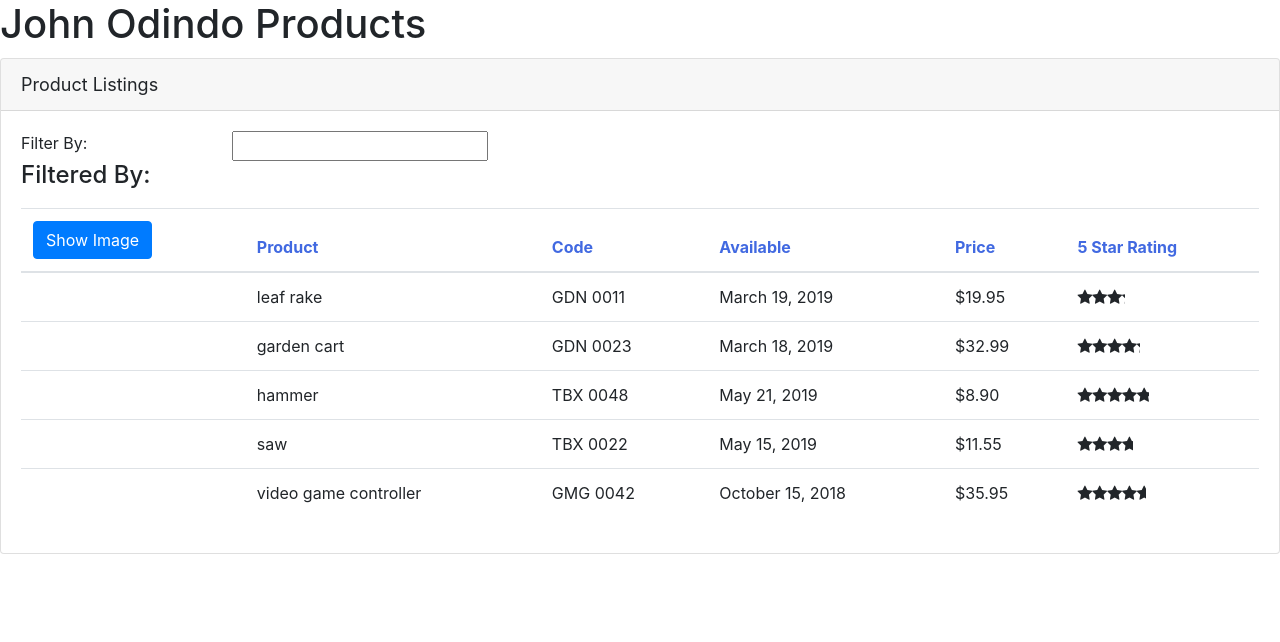
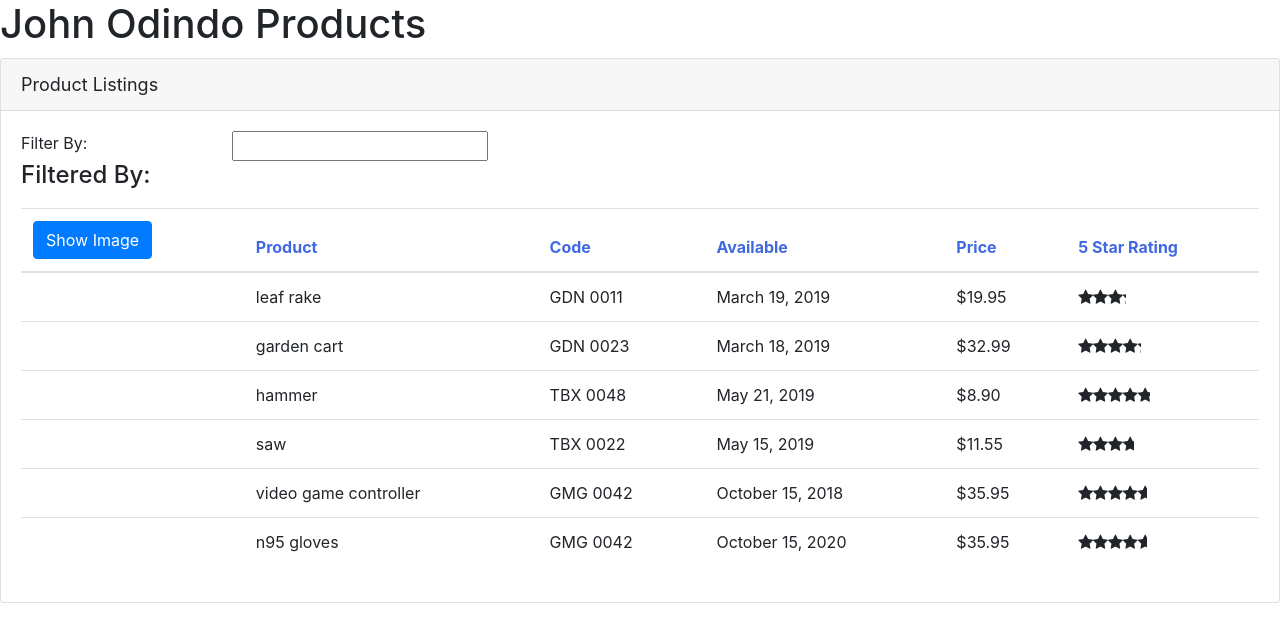
Before and after one commit to johnteoduzl/MyFirstAngularApplication, an Angular app in the folder APM/: page / in a window 1280 px wide. Shown: the top 642 px of the page. Built offline with nearby package versions, Linux system fonts and the light colour scheme.

Commit message:
Update product.service.ts

```diff
--- a/APM/src/app/products/product.service.ts
+++ b/APM/src/app/products/product.service.ts
@@ -56,6 +56,16 @@ export class ProductService
             "price": 35.95,
             "starRating": 4.6,
             "imageUrl": "assets/images/xbox-controller.png"
+          },
+          {
+            "productId": 12,
+            "productName": "N95 Gloves",
+            "productCode": "GMG-0042",
+            "releaseDate": "October 15, 2020",
+            "description": "Corona Virus Mask",
+            "price": 35.95,
+            "starRating": 4.6,
+            "imageUrl": "assets/images/xbox-controller.png"
           }
         ];
     }
```
